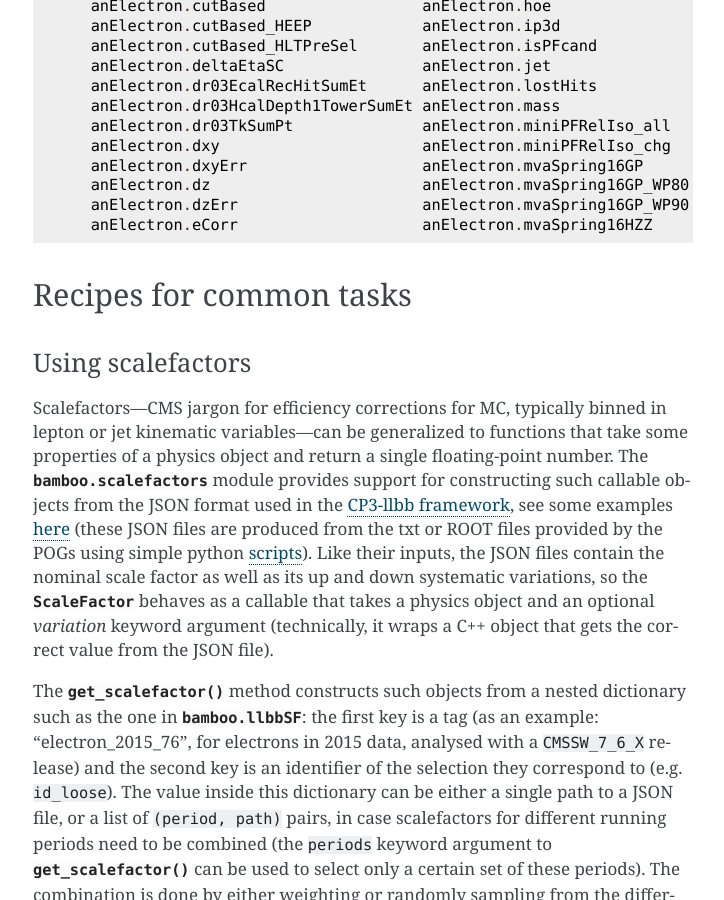
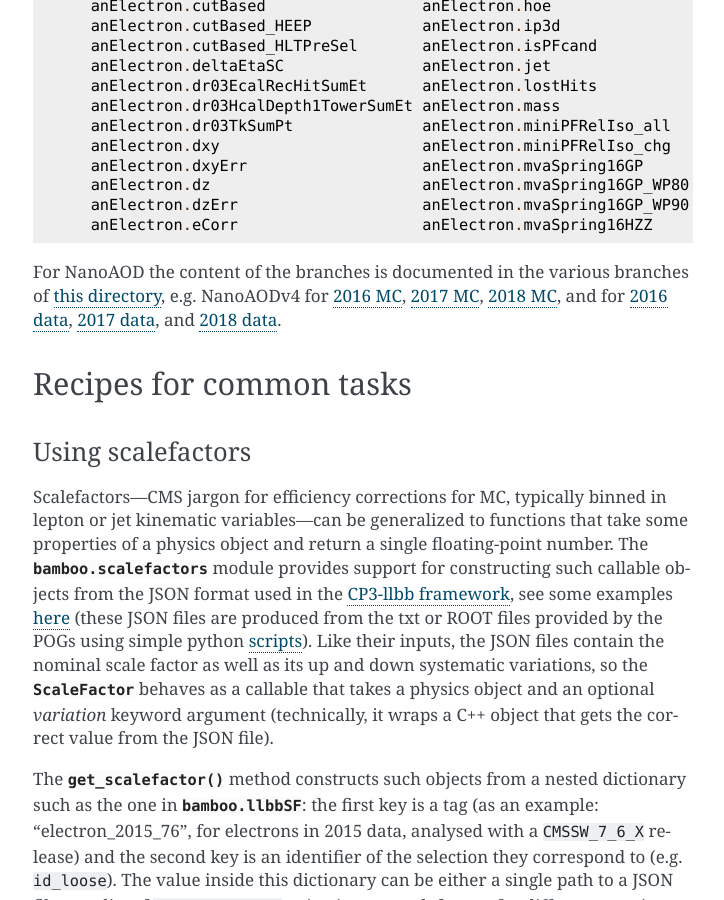
Before and after one commit to recotoolsbenchmarks/BambooAnalysis, a Sphinx documentation site: the page built from doc/userguide.rst, in a window 1280 px wide and 900 px high, scrolled down 4599 px. Shown: the whole window, without its empty margins (387-1111 px from the left). Built offline with Sphinx 7.4.7, drawn with Linux system fonts in a browser that asks for light colours.

Commit message:
Add NanoAODv4 documentation links to user guide

```diff
--- a/doc/userguide.rst
+++ b/doc/userguide.rst
@@ -241,6 +241,15 @@ tab-completion can be used to have a look at what's there:
       anElectron.dzErr                    anElectron.mvaSpring16GP_WP90       anElectron.tightCharge
       anElectron.eCorr                    anElectron.mvaSpring16HZZ           anElectron.vidNestedWPBitmap
 
+For NanoAOD the content of the branches is documented in the various branches of
+`this directory <https://cms-nanoaod-integration.web.cern.ch/integration/>`_,
+e.g. NanoAODv4 for
+`2016 MC <https://cms-nanoaod-integration.web.cern.ch/integration/master-102X/mc94X2016_doc.html>`_,
+`2017 MC <https://cms-nanoaod-integration.web.cern.ch/integration/master-102X/mc94Xv2_doc.html>`_,
+`2018 MC <https://cms-nanoaod-integration.web.cern.ch/integration/master-102X/mc102X_doc.html>`_, and for
+`2016 data <https://cms-nanoaod-integration.web.cern.ch/integration/master-102X/data94X2016_doc.html>`_,
+`2017 data <https://cms-nanoaod-integration.web.cern.ch/integration/master-102X/data94Xv2_doc.html>`_, and
+`2018 data <https://cms-nanoaod-integration.web.cern.ch/integration/master-102X/data101X_doc.html>`_.
 
 Recipes for common tasks
 ------------------------
```
